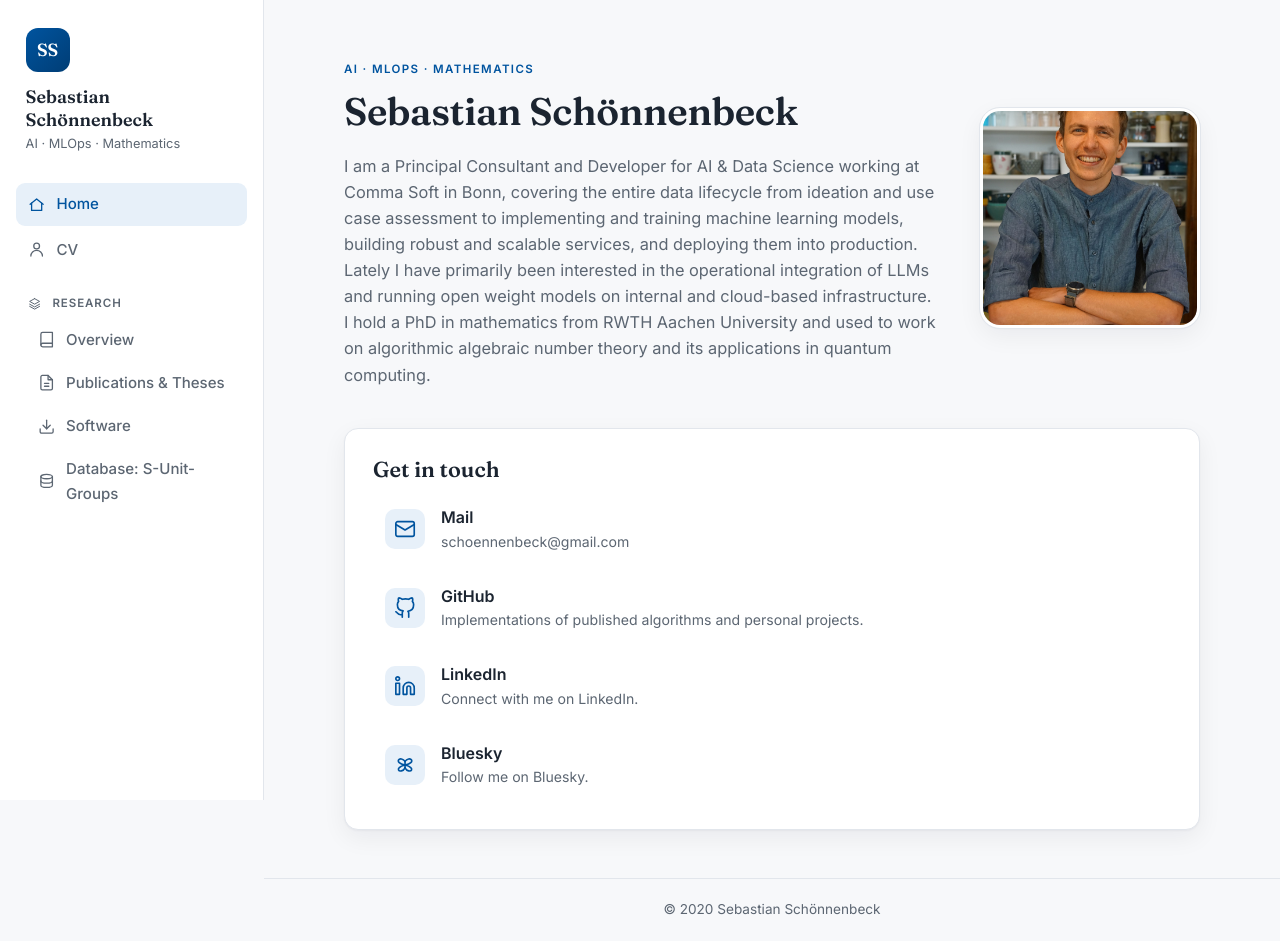
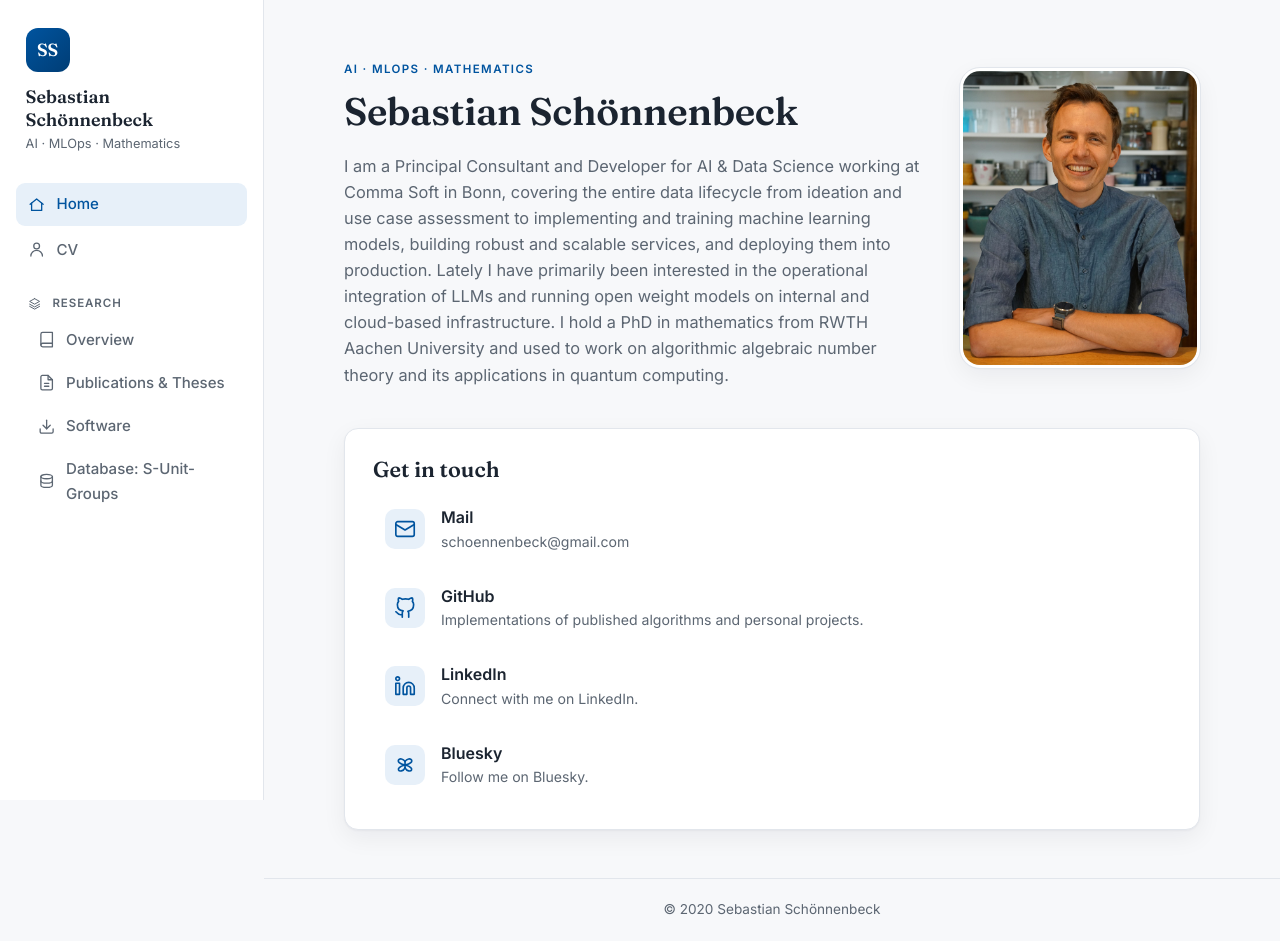
Before and after one commit to schoennenbeck/schoennenbeck.github.io, a Vue app: page /#/ in a window 1280 px wide. Built offline with nearby package versions, Linux system fonts and the light colour scheme.

Commit message:
fix profile pic

```diff
--- a/src/views/Home.vue
+++ b/src/views/Home.vue
@@ -73,7 +73,7 @@ const contacts = [
 <style scoped>
 .hero {
   display: grid;
-  grid-template-columns: 1fr 220px;
+  grid-template-columns: 1fr 240px;
   gap: 2.5rem;
   align-items: center;
   margin-bottom: 2.5rem;
@@ -84,9 +84,10 @@ const contacts = [
   margin: 0;
 }
 .hero__photo img {
-  width: 220px;
-  height: 220px;
+  width: 240px;
+  height: 300px;
   object-fit: cover;
+  object-position: center 25%;
   border-radius: 20px;
   box-shadow: var(--shadow);
   border: 3px solid var(--surface);
```
